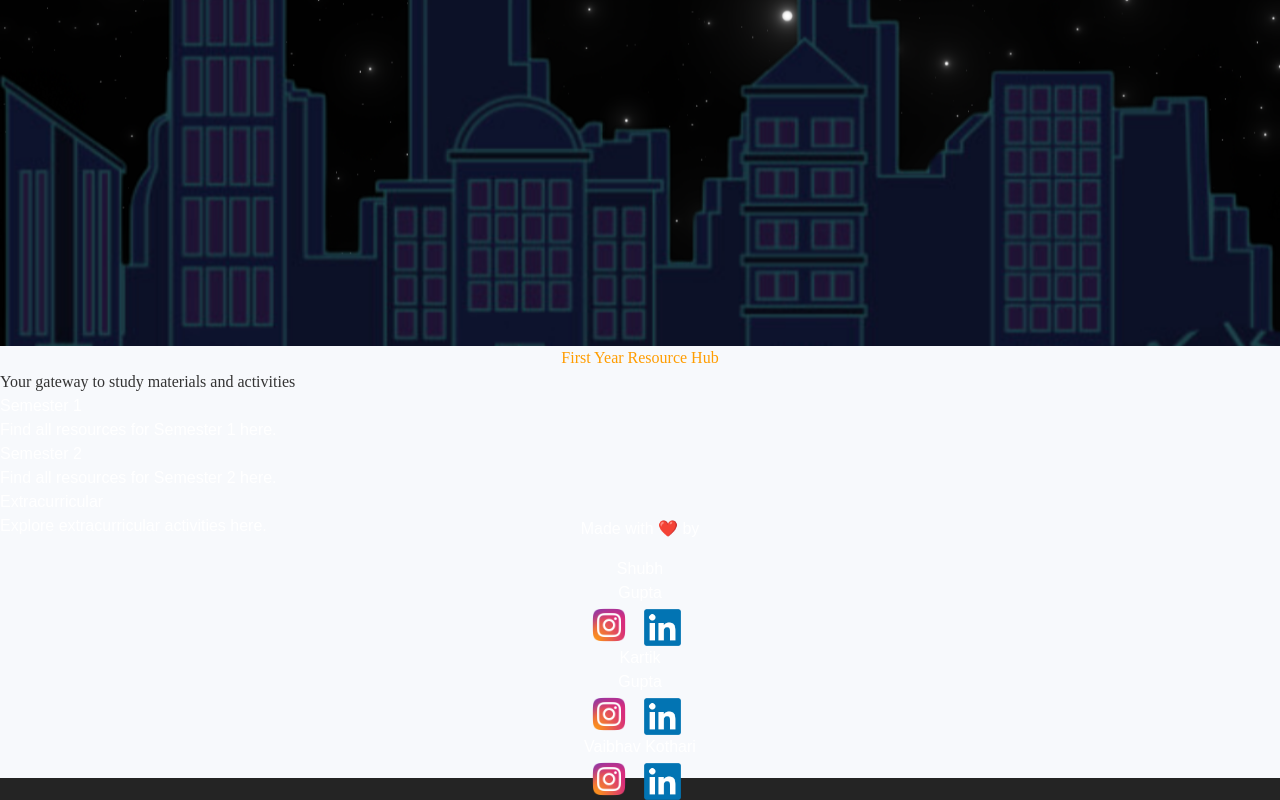
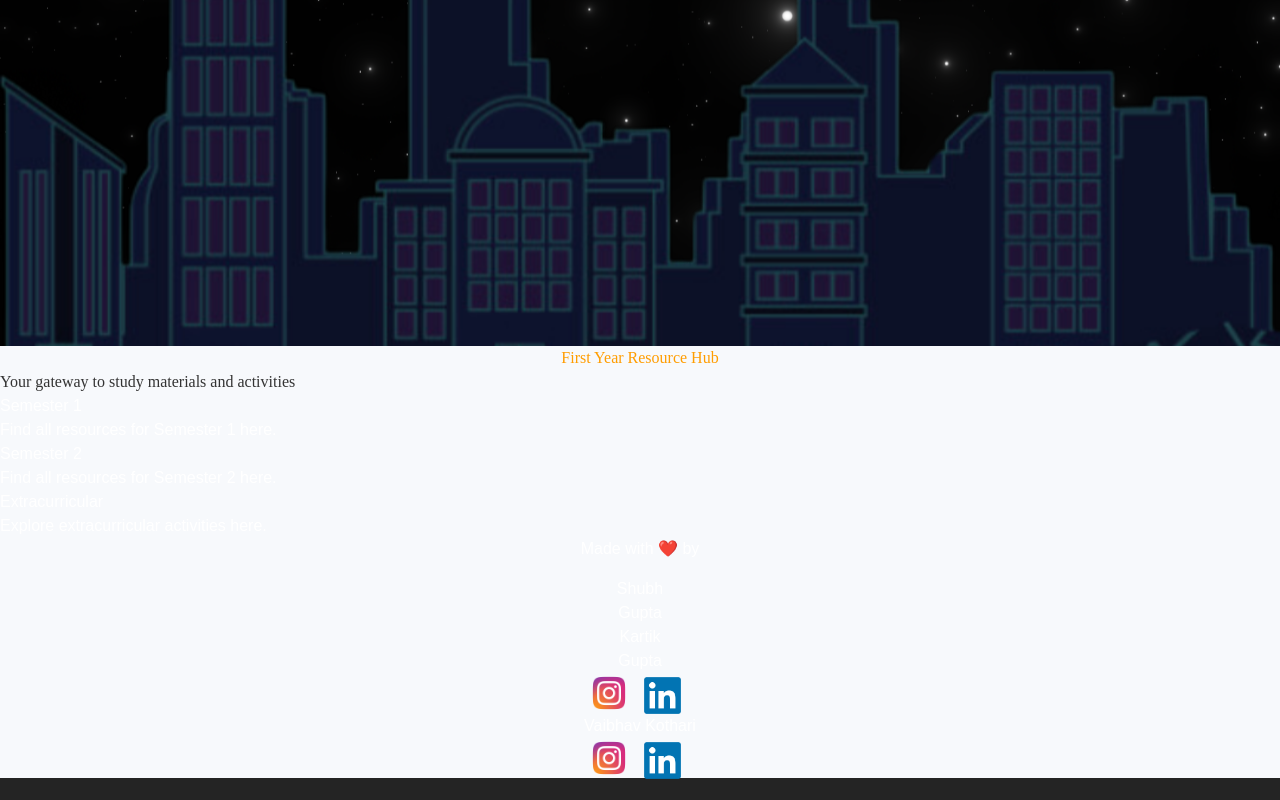
Before and after one commit to kartz34/FS_9.2cgpa, a React (Vite) app: page / in a window 1280 px wide. Shown: the part 454-1254 px from the top of the page. After the commit the page ends 1233 px from the top, so only its background shows below. Built offline with nearby package versions, Linux system fonts and the light colour scheme; a web font is replaced by a local one.

Commit message:
changing my links

```diff
--- a/src/pages/home.jsx
+++ b/src/pages/home.jsx
@@ -197,13 +197,14 @@ const Home = () => {
           href="https://fonts.googleapis.com/css2?family=Aboreto:wght@400;700&display=swap"
           rel="stylesheet"
         />
-        <h2 className="text-2xl font-bold text-center mb-4">
-          Made with ❤️ by
-        </h2>
+        <h2 className="text-2xl font-bold text-center mb-4">Made with ❤️ by</h2>
         <div className="flex flex-wrap justify-center mb-4">
           <div className="w-1/3 md:w-1/3 xl:w-1/3 p-4">
-            <h3 className="sm:text-md font-bold">Shubh <br />Gupta</h3>
-            <p className="text-sm">
+            <h3 className="sm:text-md font-bold">
+              Shubh <br />
+              Gupta
+            </h3>
+            {/* <p className="text-sm">
               <a
                 href="https://www.instagram.com/shubh_.xyz?igsh=emUxY2dza21lamt1 "
                 target="_blank"
@@ -235,10 +236,12 @@ const Home = () => {
                   }}
                 />
               </a>
-            </p>
+            </p> */}
           </div>
           <div className="w-1/3 md:w-1/3 xl:w-1/3 p-4">
-            <h3 className="sm:text-md font-bold">Kartik <br /> Gupta</h3>
+            <h3 className="sm:text-md font-bold">
+              Kartik <br /> Gupta
+            </h3>
             <p className="text-sm">
               <a
                 href="https://www.instagram.com/_kart1k_?igsh=MTU5c3ByNzViajJrYw=="
```
